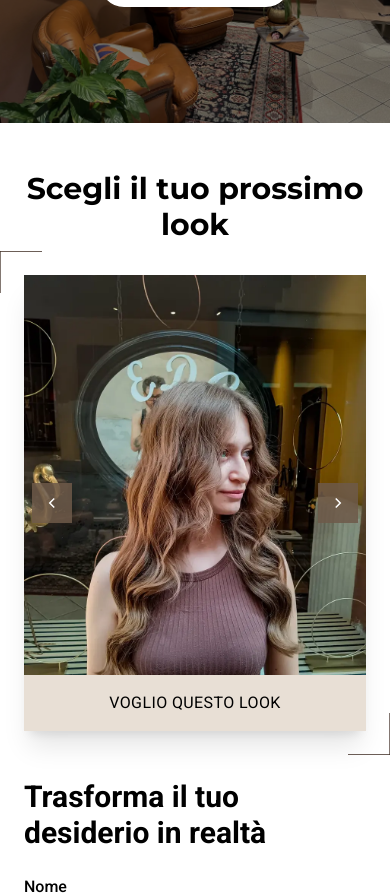
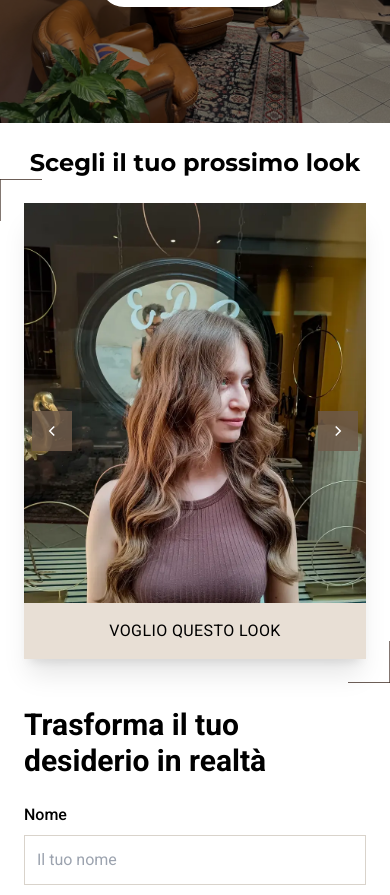
Before and after one commit to yousef-nakhleh/WEBSITE-GiuliaPietro, a React (Vite) app: page / in a window 390 px wide. Shown: the part 1000-1895 px from the top of the page. Built offline with nearby package versions, Linux system fonts and the light colour scheme; no server answers.

Commit message:
Updated GalleryContainer.tsx

```diff
--- a/src/sections/home/gallery/GalleryContainer.tsx
+++ b/src/sections/home/gallery/GalleryContainer.tsx
@@ -10,12 +10,12 @@ const GalleryContainer = () => {
   const [selectedLook, setSelectedLook] = useState<string | null>(null);
 
   return (
-    <section id="galleria" className="py-12 bg-white">
+    <section id="galleria" className="pt-6 pb-12 md:py-12 bg-white">
       <div className="container mx-auto px-6">
         {/* Title */}
-        <div className="max-w-7xl mx-auto text-center mb-8 md:mb-12">
+        <div className="max-w-7xl mx-auto text-center mb-6 md:mb-12">
           <h2
-            className="text-3xl md:text-5xl font-bold text-black"
+            className="text-2xl md:text-5xl font-bold text-black"
             style={{ fontFamily: 'Montserrat, sans-serif' }}
           >
             <span className="md:hidden">Scegli il tuo prossimo look</span>
```
